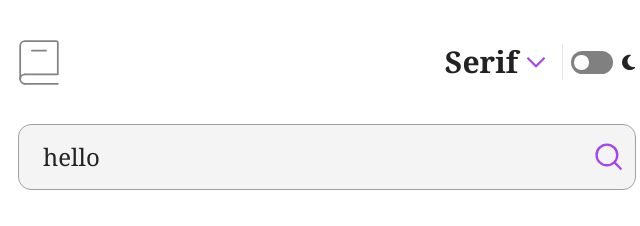
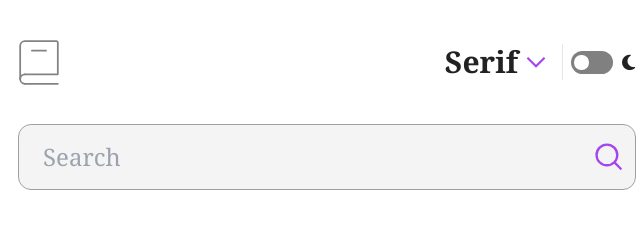
Before and after one commit to ryu-zaki/dictionary-web-app, a website: page index.html in a window 1280 px wide. Shown: the full height of the page, 313-953 px from the left. Drawn offline with Linux system fonts and the light colour scheme.

Commit message:
Update index.html

```diff
--- a/index.html
+++ b/index.html
@@ -48,7 +48,7 @@
 
      <!-- Input Field -->
      <div class="container relative w-full mx-auto flex items-center mt-10">
-      <input type="text" value="hello" class="block h-12 w-full rounded-xl p-4 text-xl xsm:text-2xl xsm:h-16 xsm:px-6" placeholder="Search" data-input>
+      <input type="text" value="" class="block h-12 w-full rounded-xl p-4 text-xl xsm:text-2xl xsm:h-16 xsm:px-6" placeholder="Search" data-input>
       <img src="imgs/icon-search.svg" class="absolute search-logo w-7 right-0 mr-3 cursor-pointer" alt="search icon" data-search>
      </div>
 
```
